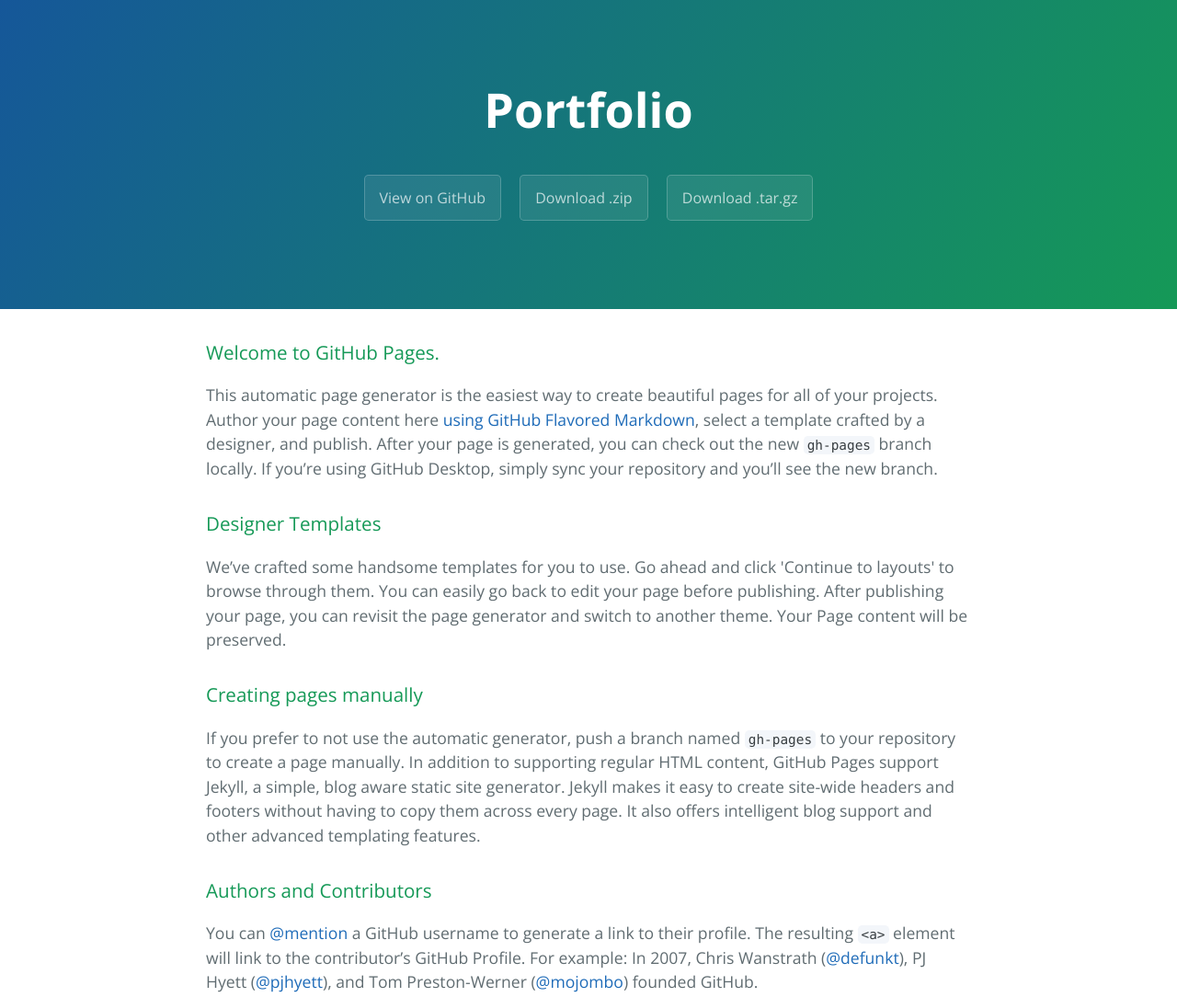
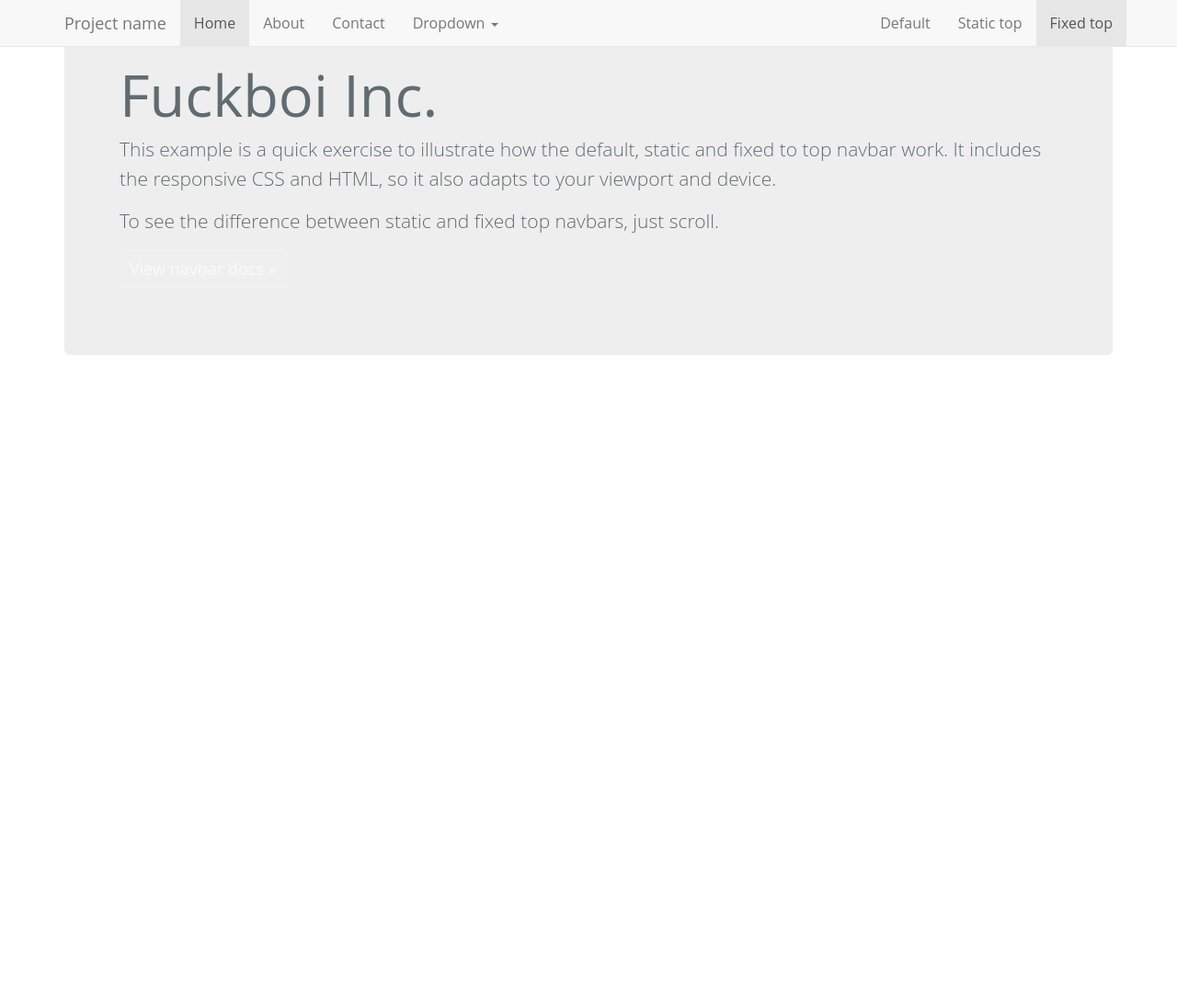
Before and after one commit to oshin15/portfolio, a plain HTML site: page index.html in a window 1280 px wide. Shown: the top 1084 px of the page at 92% size. After the commit the page ends 800 px from the top, so only its background shows below. Drawn offline with nearby package versions, Linux system fonts and the light colour scheme; files that its build step writes are made by us from their sources.

Commit message:
Update index.html
First push

```diff
--- a/index.html
+++ b/index.html
@@ -1,57 +1,101 @@
+
 <!DOCTYPE html>
-<html lang="en-us">
+<html lang="en">
   <head>
-    <meta charset="UTF-8">
-    <title>Portfolio by oshin15</title>
+    <meta charset="utf-8">
+    <meta http-equiv="X-UA-Compatible" content="IE=edge">
     <meta name="viewport" content="width=device-width, initial-scale=1">
-    <link rel="stylesheet" type="text/css" href="stylesheets/normalize.css" media="screen">
-    <link href='https://fonts.googleapis.com/css?family=Open+Sans:400,700' rel='stylesheet' type='text/css'>
-    <link rel="stylesheet" type="text/css" href="stylesheets/stylesheet.css" media="screen">
-    <link rel="stylesheet" type="text/css" href="stylesheets/github-light.css" media="screen">
+    <!-- The above 3 meta tags *must* come first in the head; any other head content must come *after* these tags -->
+    <meta name="description" content="">
+    <meta name="author" content="">
+    <link rel="icon" href="../../favicon.ico">
+
+    <title>Fixed Top Navbar Example for Bootstrap</title>
+
+    <!-- Bootstrap core CSS -->
+    <link href="css/bootstrap.min.css" rel="stylesheet">
+    <link href="css/stylesheet.css" rel="stylesheet">
+
+    <!-- IE10 viewport hack for Surface/desktop Windows 8 bug -->
+    <link href="css/ie10-viewport-bug-workaround.css" rel="stylesheet">
+
+    <!-- Custom styles for this template -->
+    <link href="css/navbar-fixed-top.css" rel="stylesheet">
+
+    <!-- Just for debugging purposes. Don't actually copy these 2 lines! -->
+    <!--[if lt IE 9]><script src="../../assets/js/ie8-responsive-file-warning.js"></script><![endif]-->
+    <script src="js/ie-emulation-modes-warning.js"></script>
+
+    <!-- HTML5 shim and Respond.js for IE8 support of HTML5 elements and media queries -->
+    <!--[if lt IE 9]>
+      <script src="https://oss.maxcdn.com/html5shiv/3.7.2/html5shiv.min.js"></script>
+      <script src="https://oss.maxcdn.com/respond/1.4.2/respond.min.js"></script>
+    <![endif]-->
   </head>
+
   <body>
-    <section class="page-header">
-      <h1 class="project-name">Portfolio</h1>
-      <h2 class="project-tagline"></h2>
-      <a href="https://github.com/oshin15/portfolio" class="btn">View on GitHub</a>
-      <a href="https://github.com/oshin15/portfolio/zipball/master" class="btn">Download .zip</a>
-      <a href="https://github.com/oshin15/portfolio/tarball/master" class="btn">Download .tar.gz</a>
-    </section>
 
-    <section class="main-content">
-      <h3>
-<a id="welcome-to-github-pages" class="anchor" href="#welcome-to-github-pages" aria-hidden="true"><span class="octicon octicon-link"></span></a>Welcome to GitHub Pages.</h3>
+    <!-- Fixed navbar -->
+    <nav class="navbar navbar-default navbar-fixed-top">
+      <div class="container">
+        <div class="navbar-header">
+          <button type="button" class="navbar-toggle collapsed" data-toggle="collapse" data-target="#navbar" aria-expanded="false" aria-controls="navbar">
+            <span class="sr-only">Toggle navigation</span>
+            <span class="icon-bar"></span>
+            <span class="icon-bar"></span>
+            <span class="icon-bar"></span>
+          </button>
+          <a class="navbar-brand" href="#">Project name</a>
+        </div>
+        <div id="navbar" class="navbar-collapse collapse">
+          <ul class="nav navbar-nav">
+            <li class="active"><a href="#">Home</a></li>
+            <li><a href="#about">About</a></li>
+            <li><a href="#contact">Contact</a></li>
+            <li class="dropdown">
+              <a href="#" class="dropdown-toggle" data-toggle="dropdown" role="button" aria-haspopup="true" aria-expanded="false">Dropdown <span class="caret"></span></a>
+              <ul class="dropdown-menu">
+                <li><a href="#">Action</a></li>
+                <li><a href="#">Another action</a></li>
+                <li><a href="#">Something else here</a></li>
+                <li role="separator" class="divider"></li>
+                <li class="dropdown-header">Nav header</li>
+                <li><a href="#">Separated link</a></li>
+                <li><a href="#">One more separated link</a></li>
+              </ul>
+            </li>
+          </ul>
+          <ul class="nav navbar-nav navbar-right">
+            <li><a href="../navbar/">Default</a></li>
+            <li><a href="../navbar-static-top/">Static top</a></li>
+            <li class="active"><a href="./">Fixed top <span class="sr-only">(current)</span></a></li>
+          </ul>
+        </div><!--/.nav-collapse -->
+      </div>
+    </nav>
 
-<p>This automatic page generator is the easiest way to create beautiful pages for all of your projects. Author your page content here <a href="https://guides.github.com/features/mastering-markdown/">using GitHub Flavored Markdown</a>, select a template crafted by a designer, and publish. After your page is generated, you can check out the new <code>gh-pages</code> branch locally. If you’re using GitHub Desktop, simply sync your repository and you’ll see the new branch.</p>
+    <div class="container">
 
-<h3>
-<a id="designer-templates" class="anchor" href="#designer-templates" aria-hidden="true"><span class="octicon octicon-link"></span></a>Designer Templates</h3>
+      <!-- Main component for a primary marketing message or call to action -->
+      <div class="jumbotron">
+        <h1>Fuckboi Inc.</h1>
+        <p>This example is a quick exercise to illustrate how the default, static and fixed to top navbar work. It includes the responsive CSS and HTML, so it also adapts to your viewport and device.</p>
+        <p>To see the difference between static and fixed top navbars, just scroll.</p>
+        <p>
+          <a class="btn btn-lg btn-primary" href="../../components/#navbar" role="button">View navbar docs &raquo;</a>
+        </p>
+      </div>
 
-<p>We’ve crafted some handsome templates for you to use. Go ahead and click 'Continue to layouts' to browse through them. You can easily go back to edit your page before publishing. After publishing your page, you can revisit the page generator and switch to another theme. Your Page content will be preserved.</p>
-
-<h3>
-<a id="creating-pages-manually" class="anchor" href="#creating-pages-manually" aria-hidden="true"><span class="octicon octicon-link"></span></a>Creating pages manually</h3>
-
-<p>If you prefer to not use the automatic generator, push a branch named <code>gh-pages</code> to your repository to create a page manually. In addition to supporting regular HTML content, GitHub Pages support Jekyll, a simple, blog aware static site generator. Jekyll makes it easy to create site-wide headers and footers without having to copy them across every page. It also offers intelligent blog support and other advanced templating features.</p>
-
-<h3>
-<a id="authors-and-contributors" class="anchor" href="#authors-and-contributors" aria-hidden="true"><span class="octicon octicon-link"></span></a>Authors and Contributors</h3>
-
-<p>You can <a href="https://github.com/blog/821" class="user-mention">@mention</a> a GitHub username to generate a link to their profile. The resulting <code>&lt;a&gt;</code> element will link to the contributor’s GitHub Profile. For example: In 2007, Chris Wanstrath (<a href="https://github.com/defunkt" class="user-mention">@defunkt</a>), PJ Hyett (<a href="https://github.com/pjhyett" class="user-mention">@pjhyett</a>), and Tom Preston-Werner (<a href="https://github.com/mojombo" class="user-mention">@mojombo</a>) founded GitHub.</p>
-
-<h3>
-<a id="support-or-contact" class="anchor" href="#support-or-contact" aria-hidden="true"><span class="octicon octicon-link"></span></a>Support or Contact</h3>
-
-<p>Having trouble with Pages? Check out our <a href="https://help.github.com/pages">documentation</a> or <a href="https://github.com/contact">contact support</a> and we’ll help you sort it out.</p>
-
-      <footer class="site-footer">
-        <span class="site-footer-owner"><a href="https://github.com/oshin15/portfolio">Portfolio</a> is maintained by <a href="https://github.com/oshin15">oshin15</a>.</span>
-
-        <span class="site-footer-credits">This page was generated by <a href="https://pages.github.com">GitHub Pages</a> using the <a href="https://github.com/jasonlong/cayman-theme">Cayman theme</a> by <a href="https://twitter.com/jasonlong">Jason Long</a>.</span>
-      </footer>
-
-    </section>
+    </div> <!-- /container -->
 
 
+    <!-- Bootstrap core JavaScript
+    ================================================== -->
+    <!-- Placed at the end of the document so the pages load faster -->
+    <script src="https://ajax.googleapis.com/ajax/libs/jquery/1.11.3/jquery.min.js"></script>
+    <script>window.jQuery || document.write('<script src="../../assets/js/vendor/jquery.min.js"><\/script>')</script>
+    <script src="js/bootstrap.min.js"></script>
+    <!-- IE10 viewport hack for Surface/desktop Windows 8 bug -->
+    <script src="../../assets/js/ie10-viewport-bug-workaround.js"></script>
   </body>
 </html>
```
